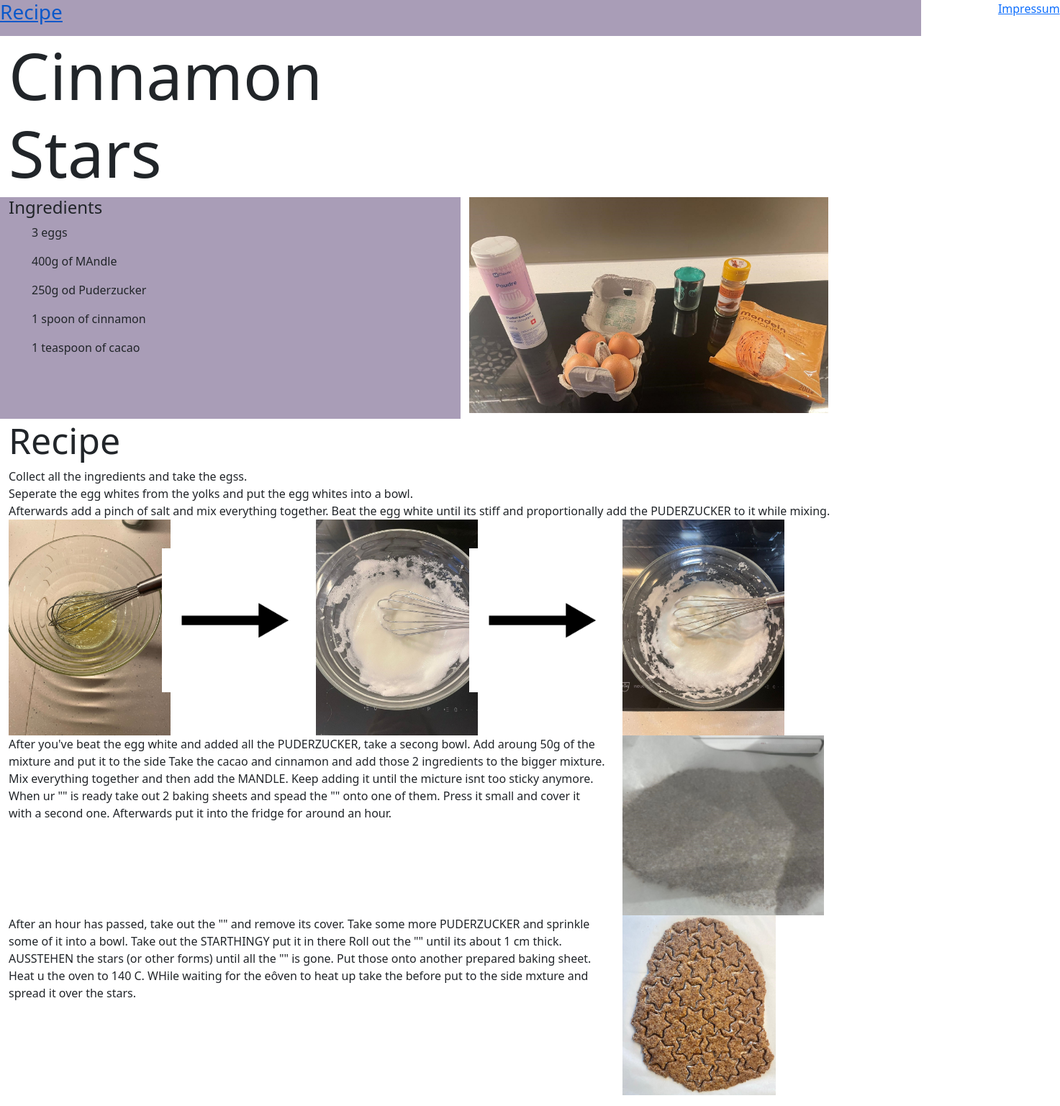
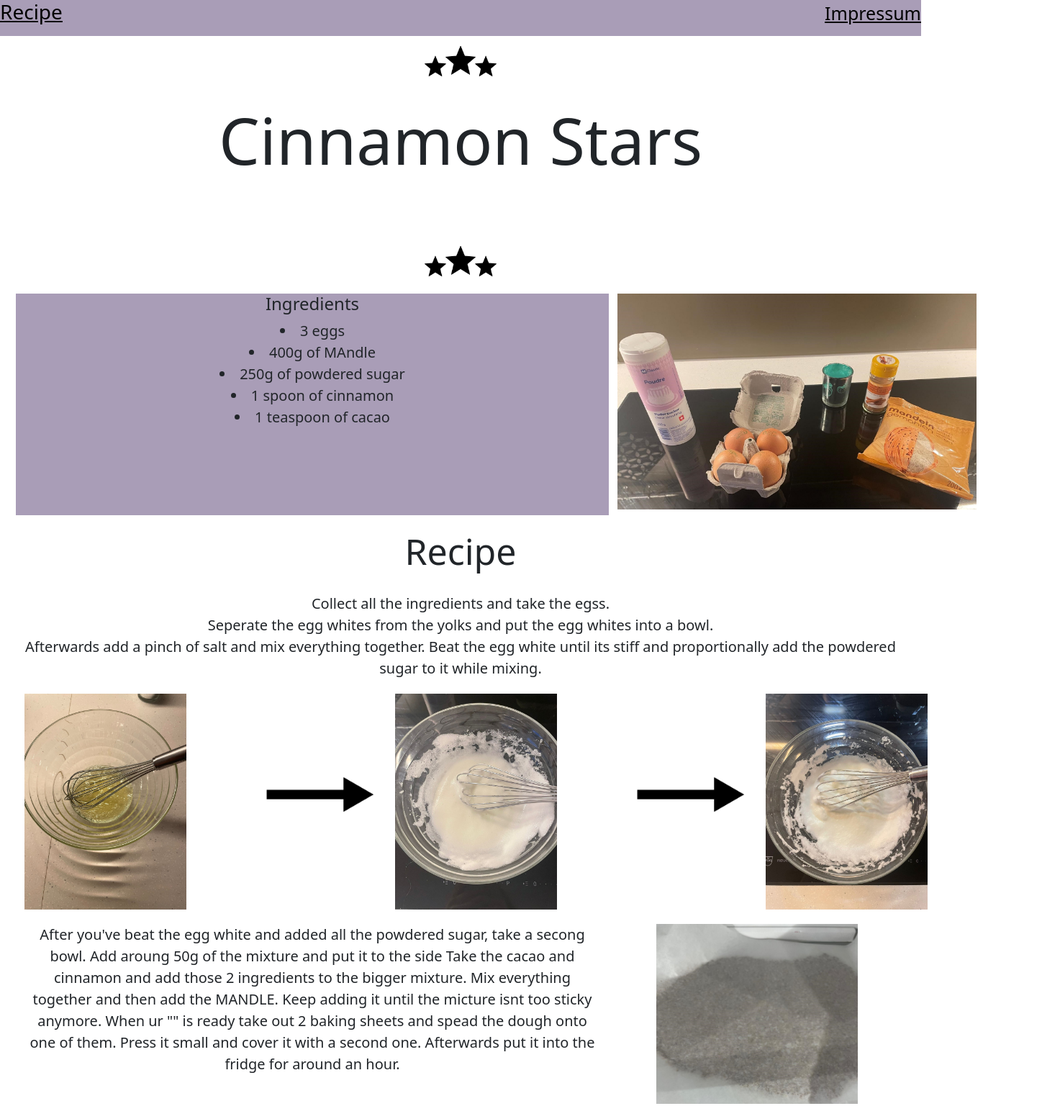
Before and after one commit to jevshyl/recipe_website, a plain HTML site: page index.html in a window 1280 px wide. Shown: the top 1537 px of the page at 72% size, 1473 px wide, since content can reach past the window. Drawn offline with Linux system fonts and the light colour scheme.

Commit message:
added new texts and more pictures, added an impressum and added new designs.

```diff
--- a/index.html
+++ b/index.html
@@ -10,7 +10,7 @@
 <body>
     <nav>
         <header class="header">
-            <div class="button2"></div> <a href="index.html"><h3>Recipe</h3> </a></div>
+            <div class="button2"> <a href="index.html"><h3>Recipe</h3> </a></div>
             <div class="button"> <a href="impressum.html">Impressum</a></div>
         </header>
     </nav>
@@ -18,20 +18,20 @@
     <main>
     <div class="container-fluid">
     <div class="row">
-        <div class="col-md-6"><h3 class="title">Cinnamon Stars</h3></div>
+        <div class="col-md-12" class="starry"><img src="stars.png" class="stars">  <h3 class="title">Cinnamon Stars</h3> <img src="stars.png" class="stars"> </div>
     </div>
 
 
         <div class="row">
-            <div class="col-md-6 ingredients">
+            <div class="col-md-8 ingredients">
                 <h4>Ingredients</h4>
-                <ol>3 eggs</ol>
-                <ol>400g of MAndle</ol>
-                <ol>250g od Puderzucker</ol>
-                <ol>1 spoon of cinnamon</ol>
-                <ol>1 teaspoon of cacao</ol>
+                <li>3 eggs</li>
+                <li>400g of MAndle</li>
+                <li>250g of powdered sugar</li>
+                <li>1 spoon of cinnamon</li>
+                <li>1 teaspoon of cacao</li>
             </div>
-            <div class="col-md-6"><h3 class=><img src="Ingredients.jpg" alt="Ingredients" class="image1"></div>
+            <div class="col-md-4"><h3 class="image1"><img src="Ingredients.jpg" alt="Ingredients" class="image1"></div>
         </div>
 
 
@@ -44,39 +44,51 @@
         <div class="row">
 
             <div class="col-md-12"> Collect all the ingredients and take the egss.<br> Seperate the egg whites from the yolks and put the egg whites into a bowl. <br>
-                Afterwards add a pinch of salt and mix everything together. Beat the egg white until its stiff and proportionally add the PUDERZUCKER to it while mixing.
+                Afterwards add a pinch of salt and mix everything together. Beat the egg white until its stiff and proportionally add the powdered sugar to it while mixing.
             </div>
         </div>
         <div class="row">
             <div class="col-md-2"><img src="eggwhite1.jpg" alt="eggwhite not beat" class="image2"></div>
-            <div class="col-md-2"><img src="arrow.jpg" alt="arrow" class="image3"></div>
+            <div class="col-md-1"><img src="arrow.png" alt="arrow" class="image3"></div>
             <div class="col-md-2"><img src="eggwhite2.jpg" alt="eggwhite a little beat" class="image2"></div>
-            <div class="col-md-2"><img src="arrow.jpg" alt="arrow" class="image3"></div>
+            <div class="col-md-1"><img src="arrow.png" alt="arrow" class="image3"></div>
             <div class="col-md-2"><img src="eggwhite3.jpg" alt="eggwhite  beat" class="image2"></div>
 
 
         </div>
         <div class="row">
-            <div class="col-md-8"><p>After you've beat the egg white and added all the PUDERZUCKER, take a secong bowl. Add aroung 50g of the mixture and put it to the side
+            <div class="col-md-8"><p>After you've beat the egg white and added all the powdered sugar, take a secong bowl. Add aroung 50g of the mixture and put it to the side
             Take the cacao and cinnamon and add those 2 ingredients to the bigger mixture. Mix everything together and then add the MANDLE. Keep adding it until the micture isnt too sticky anymore.
-            When ur "" is ready take out 2 baking sheets and spead the "" onto one of them. Press it small and cover it with a second one. Afterwards put it into the fridge for around an hour.
+            When ur "" is ready take out 2 baking sheets and spead the dough onto one of them. Press it small and cover it with a second one. Afterwards put it into the fridge for around an hour.
             </p></div>
             <div class="col-md-4"><img src="fridge.jpg" class="imageFridge">  </div>
         </div>
 
         <div class="row">
             <div class="col-md-8">
-                After an hour has  passed, take out the "" and remove its cover. Take some more PUDERZUCKER and sprinkle some of it into a bowl. Take out the STARTHINGY put it in there
-                Roll out the "" until its about 1 cm thick. AUSSTEHEN the stars (or other forms) until all the "" is gone. Put those onto another prepared baking sheet.
+                After an hour has  passed, take out the dough and remove its cover. Take some more powdered sugar and sprinkle some of it into a bowl. Take out the STARTHINGY put it in there
+                Roll out the dough until its about 1 cm thick. AUSSTEHEN the stars (or other forms) until all the dough is gone. Put those onto another prepared baking sheet.
                 Heat u the oven to 140 C. WHile waiting for the eôven  to heat up take the before put to the side mxture and spread it over the stars.
             </div>
             <div class="col-md-4"><img src="pressed out.jpg" class="imageFridge">  </div>
         </div>
 
+        <div class="row">
+            <div class="col-md-4"><img src="on baking sheet.jpg" alt="stars on sheet" class="image3"></div>
+            <div class="col-md-4"><img src="arrow.png" alt="arrow" class="image3"></div>
+            <div class="col-md-4"><img src="on plate.jpg" alt="stars on plate" class="image3"></div>
+        </div>
+
+        <div class="row">
+            <div class="col-md-12"> The only thing thats left to do now is to take the baked cinnamon stars and put them on a nice plate and serve them. <br>
+                <h3>Enjoy!</h3> </div>
+        </div>
+    </div>
 
 
-    </div>
-
+    <footer>
+        <h3> Jevgenia Shylovich </h3>
+    </footer>
 
 
 </main>
--- a/recipe.css
+++ b/recipe.css
@@ -6,11 +6,8 @@
 
 
 .button{
-    height: 40px;
-    width: 120px;
-    margin-right: 21px;
+    font-size: 25px;
 
-    margin-left: 1300px;
 }
 
 .button, .button2{
@@ -21,6 +18,8 @@
     background-color:#A99DB7;
     height: 50px;
     display: flex;
+    justify-content: space-between;
+
 }
 
 
@@ -38,15 +37,13 @@
     margin-top: 40px;
 }
 
-.main{
-    display: grid;
-    place-items: center;
-    align-items: center;
-}
+
 
 
 .title{
     font-size: 90px;
+    padding: 30px;
+    margin-bottom: 60px;
 }
 
 .recipe{
@@ -58,3 +55,49 @@
 .imageFridge{
     height: 250px;
 }
+
+a{
+    color: black;
+}
+
+.box{
+    justify-self: center;
+    margin-top: 15%;
+}
+
+
+
+.container-fluid{
+    display: flex;
+    flex-direction: column;
+    justify-content: space-between;
+    text-align: center;
+
+}
+.row{
+    display: flex;
+    justify-content: space-between;
+    margin: 10px;
+}
+
+body{
+    font-size: 20px;
+    background-color: rgb(255, 255, 255);
+}
+
+footer{
+    background-color: #A99DB7;
+    height: 50px;
+    display: flex;
+    justify-content: center;
+}
+
+
+.stars{
+    height: 50px;
+}
+
+.starry{
+    display: flex;
+    justify-content: center;
+}
```
Also changed, not shown: impressum.html (+26 -0 lines), arrow.png (added), stars.png (added).
